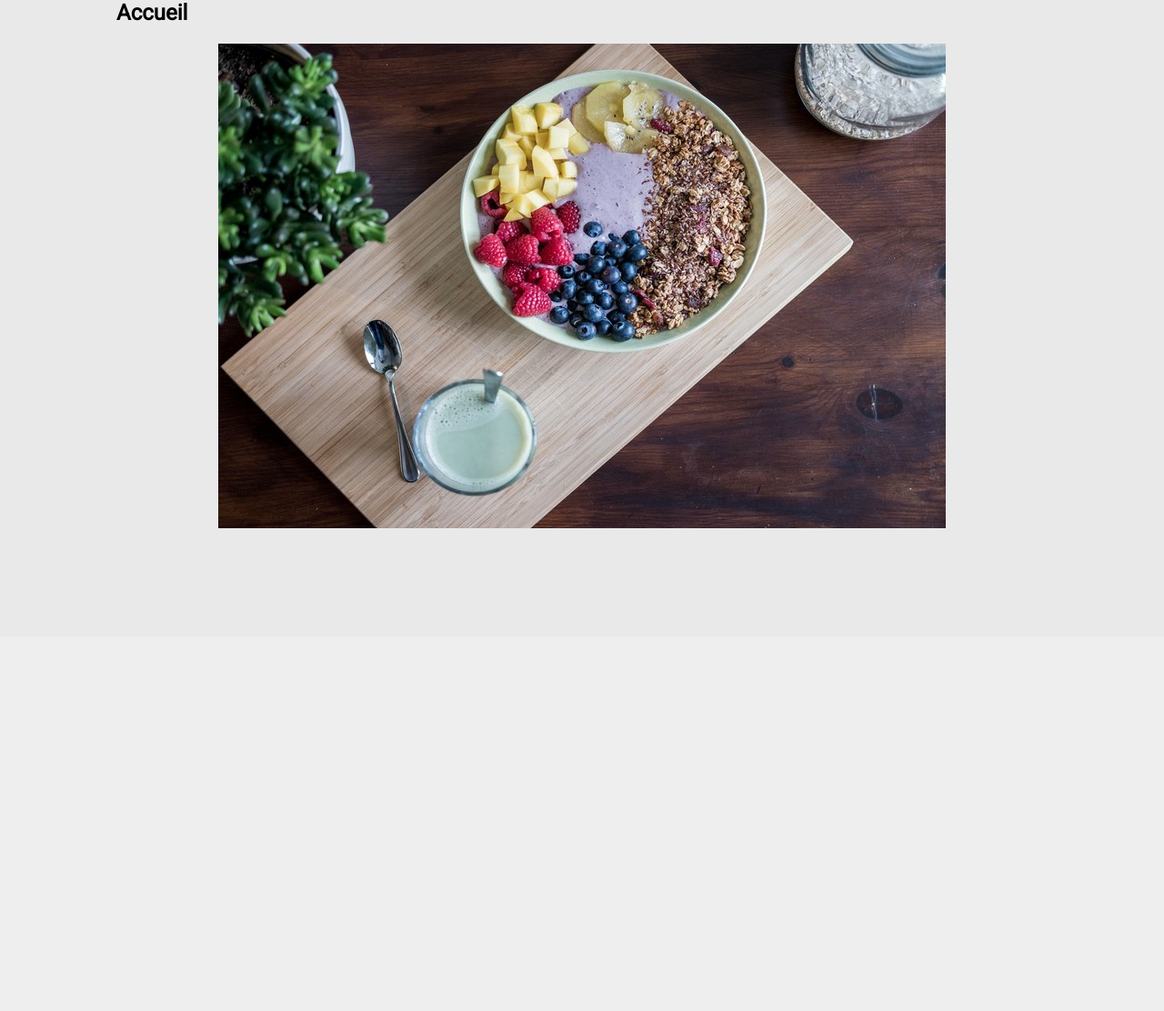
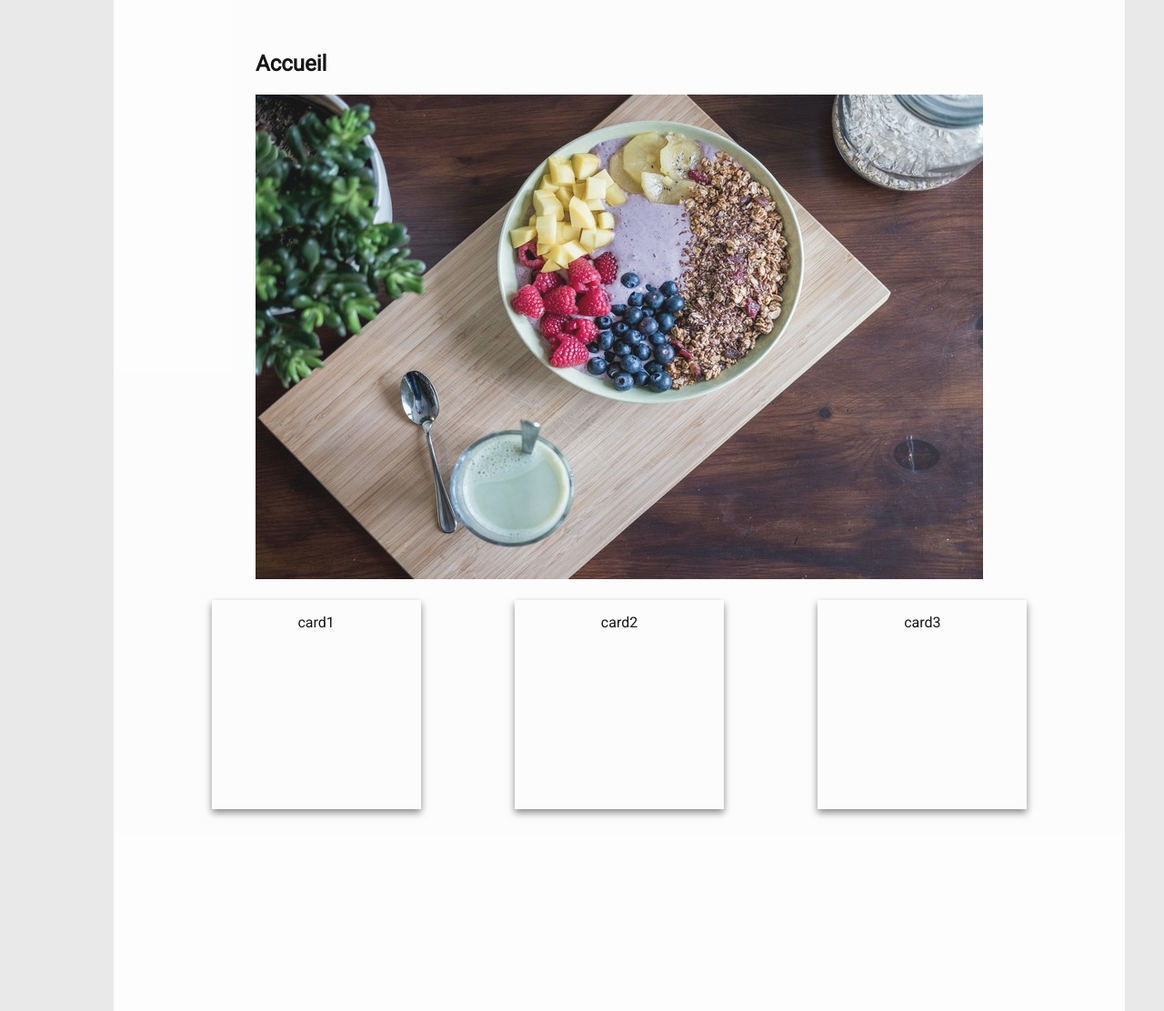
Before and after one commit to aurelie-castro/allinfit, a PHP site: page / in a window 1280 px wide. Shown: the part 100-1212 px from the top of the page at 91% size. Before the commit the page ends 681 px from the top, so only its background shows below. Run offline with PHP 8.4, Linux system fonts and the light colour scheme.

Commit message:
added cards to homepage

```diff
--- a/public/css/apropos.css
+++ b/public/css/apropos.css
@@ -23,3 +23,25 @@
 html, body{
     background-color: rgb(233, 233, 233);
 }
+
+
+.cards-clic{
+    display:flex;
+    /* border: 1px purple solid; */
+    justify-content:space-around;
+}
+
+.card-clic{
+    /* border:1px solid black; */
+    border-collapse: collapse;
+    padding:15px;
+    height:200px;
+    width: 200px;
+    text-align:center;
+    box-shadow: 0 4px 8px 0 rgba(0, 0, 0, 0.5);
+}
+
+.cards-clic > a{
+    text-decoration: none;
+    color:black;
+}
--- a/view/page/accueil.php
+++ b/view/page/accueil.php
@@ -1,6 +1,6 @@
 
-
-<div class=sliderimage>
+<div class="apropos">
+<div class="sliderimage">
 <div class="coteDroit">
 <h2>Accueil</h2>
 </div>
@@ -28,3 +28,11 @@ function ChangeSlide(sens) {
 }
 
 </script>
+
+<br>
+<div class="cards-clic">
+    <a href="url"><div class="card-clic">card1</div></a>
+    <a href="url"><div class="card-clic">card2</div></a>
+    <a href=""><div class="card-clic">card3</div></a>
+</div>
+</div>
```
Also changed, not shown: view/page/reservation.php (line endings or trailing spaces).
